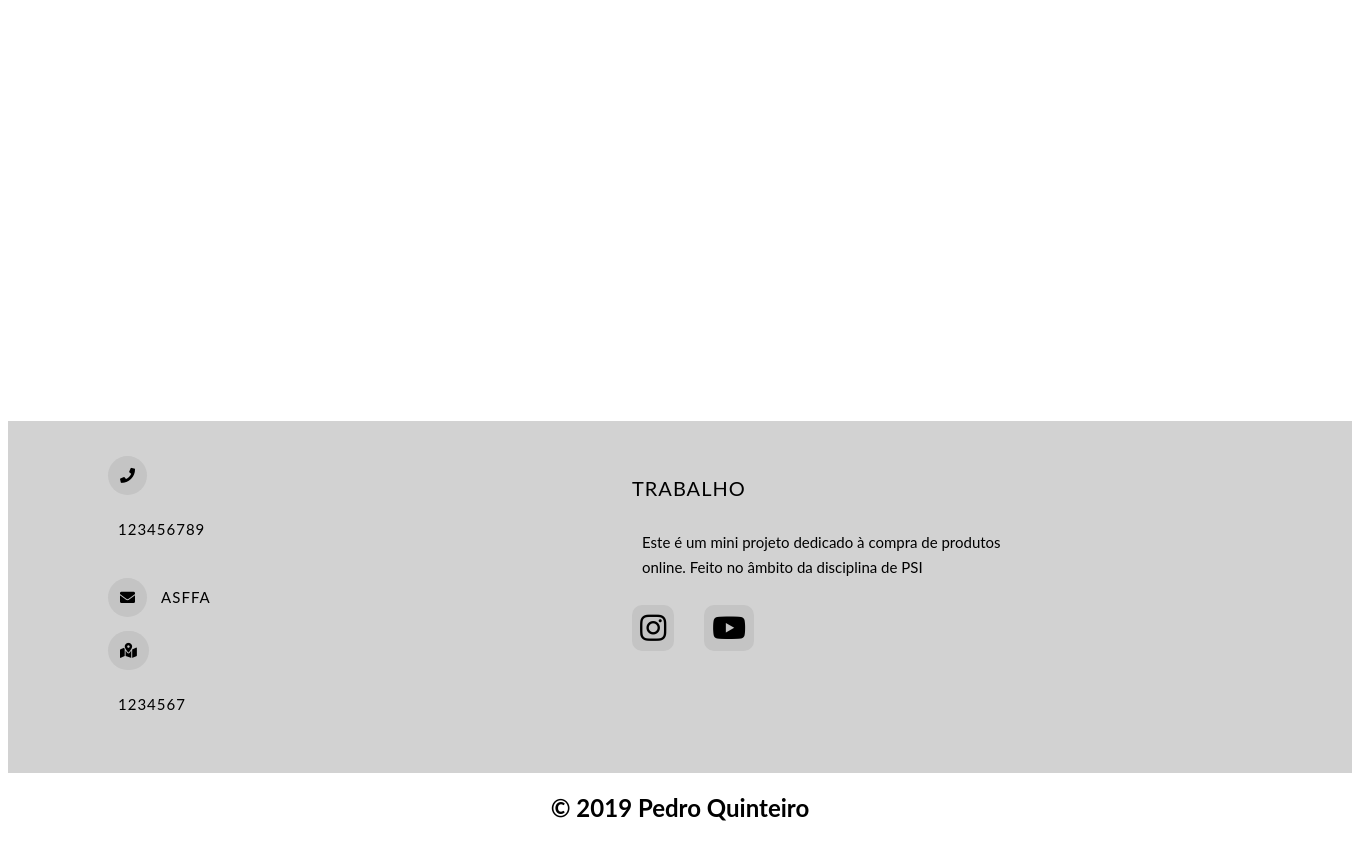
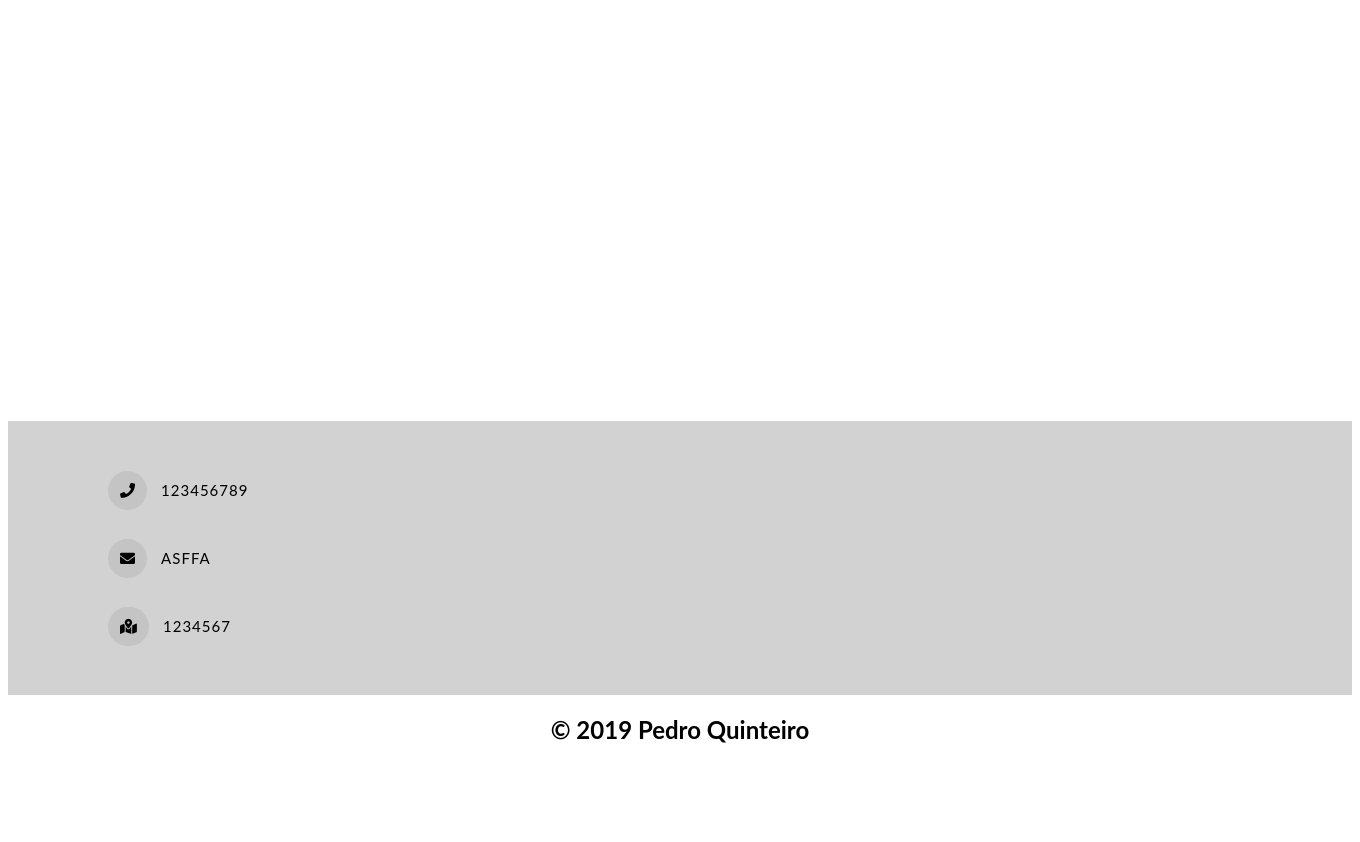
Before and after one commit to Kintas17/menus13, a Flask app: page / in a window 1360 px wide. Shown: the part 99-941 px from the top of the page. After the commit the page ends 842 px from the top, so only its background shows below. Run offline with Flask 2, Linux system fonts and the light colour scheme.

Commit message:
layout 2

```diff
--- a/templates/layout.html
+++ b/templates/layout.html
@@ -36,11 +36,16 @@ function closeNav() {
 
 
 
+
+
+
+
 </script>
 
 {% block conteudo %}
 {% endblock %}
 <center>
+    <footer>
         </body>
         <p class="p-padding-1"></p>
         <footer class="footer">
@@ -60,21 +65,6 @@ function closeNav() {
                     <p>1234567</p>
                 </div>
             </div>
-
-        <div class="info">
-            <p class="info-title">Trabalho</p>
-            <p class="info-content">Este é um mini projeto dedicado à compra de produtos online. Feito no âmbito da
-                disciplina de PSI</p>
-            <div>
-                <div>
-                    <a href="http://instagram.com" target="_blank"><i class="fab fa-instagram"></i></a>
-                </div>
-                <div>
-                    <a href="http://youtube.com" target="_blank"><i class="fab fa-youtube"></i></a>
-                </div>
-            </div>
-        </div>
-
         </footer>
         <b><h2>&copy 2019 Pedro Quinteiro</h2></b>
 </center>
```
Lines whose indentation alone changed are shown as unchanged.
